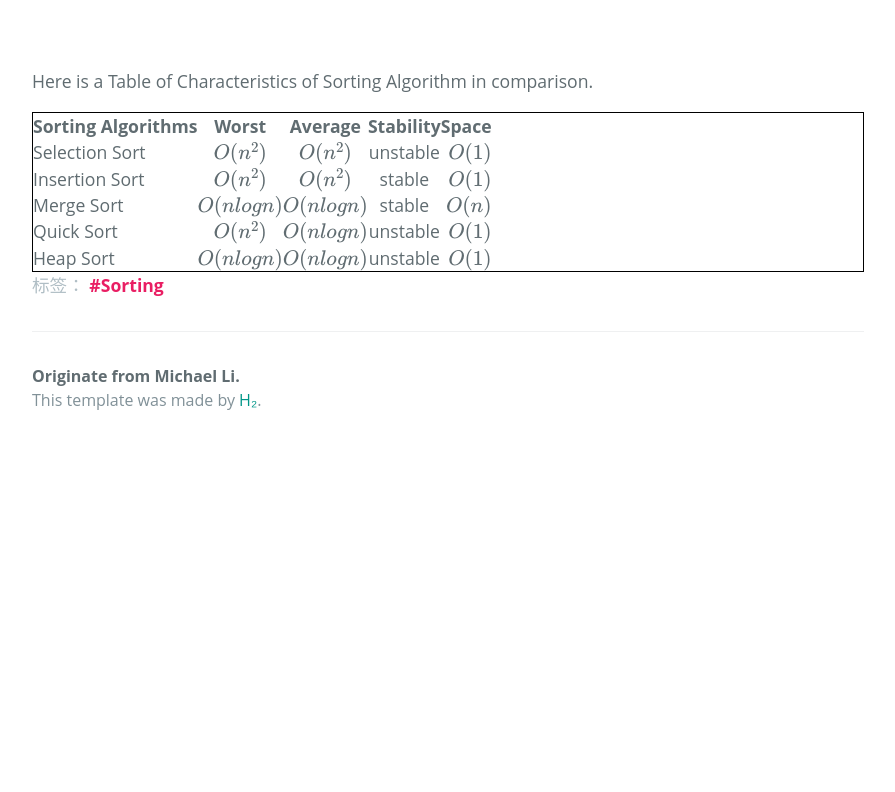
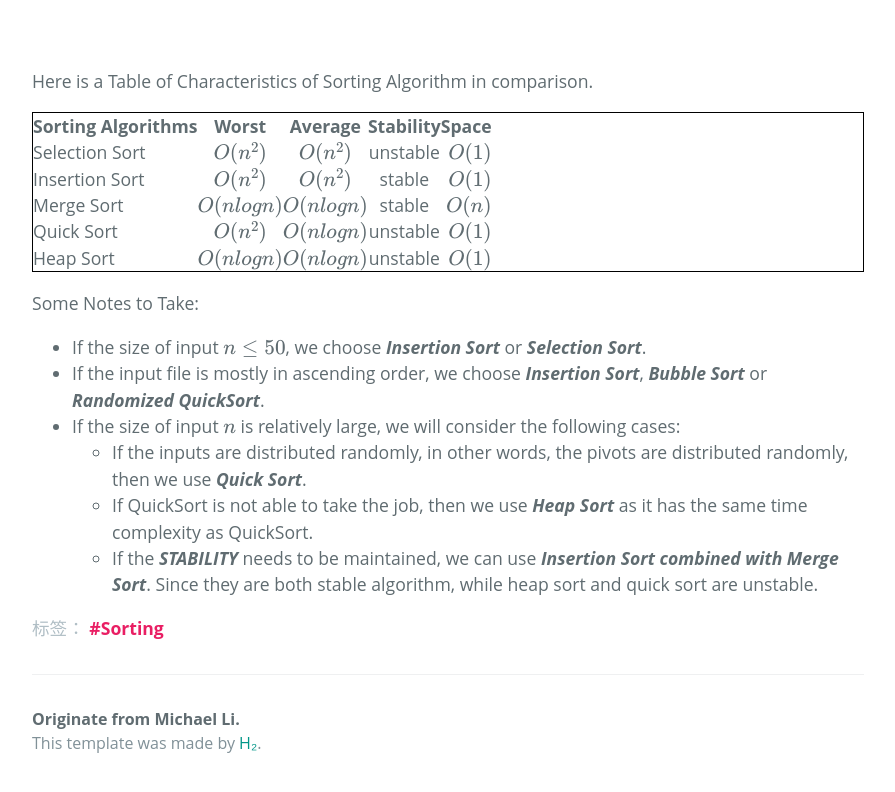
Before and after one commit to zl323/zl323.github.io, a Jekyll site: the page built from _posts/2020-05-19-Sorting-Algorithm-Summary.md, in a window 1280 px wide and 1153 px high. Shown: the part 350-1142 px from the top of the window, without its empty margins (192-1087 px from the left). Built offline with Jekyll 4.4.1, drawn with Linux system fonts in a browser that asks for light colours; some web fonts are replaced; formulas are drawn with MathJax 3.

Commit message:
edit sort summary

```diff
--- a/_posts/2020-05-19-Sorting-Algorithm-Summary.md
+++ b/_posts/2020-05-19-Sorting-Algorithm-Summary.md
@@ -15,9 +15,17 @@ table, th, td {
 }
 </style>
 | Sorting Algorithms | Worst  | Average | Stability | Space |
-| ------------------ |:------:|:-------:|:---------:| -----:|
+| ------------------ |:------:|:-------:|:---------:|------:|
 | Selection Sort     |$O(n^2)$| $O(n^2)$|  unstable |$O(1)$ |
 | Insertion Sort     |$O(n^2)$| $O(n^2)$|  stable   |$O(1)$ |
 | Merge Sort       |$O(nlogn)$| $O(nlogn)$|  stable |$O(n)$ |
 | Quick Sort       |$O(n^2)$| $O(nlogn)$| unstable  |$O(1)$ |
 | Heap Sort        |$O(nlogn)$|$O(nlogn)$| unstable |$O(1)$ |
+
+Some Notes to Take:
+- If the size of input $n \leq 50$, we choose ***Insertion Sort*** or ***Selection Sort***.
+- If the input file is mostly in ascending order, we choose ***Insertion Sort***, ***Bubble Sort*** or ***Randomized QuickSort***.
+- If the size of input $n$ is relatively large, we will consider the following cases:
+  * If the inputs are distributed randomly, in other words, the pivots are distributed randomly, then we use ***Quick Sort***.
+  * If QuickSort is not able to take the job, then we use ***Heap Sort*** as it has the same time complexity as QuickSort.
+  * If the ***STABILITY*** needs to be maintained, we can use ***Insertion Sort combined with Merge Sort***. Since they are both stable algorithm, while heap sort and quick sort are unstable.
```
